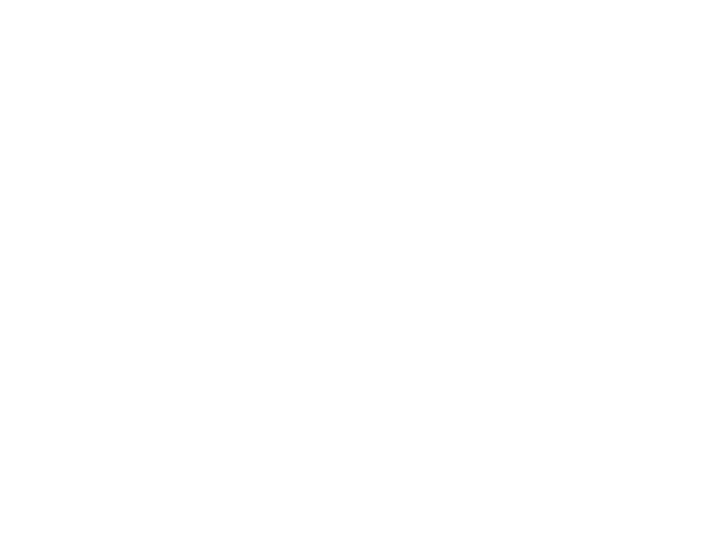
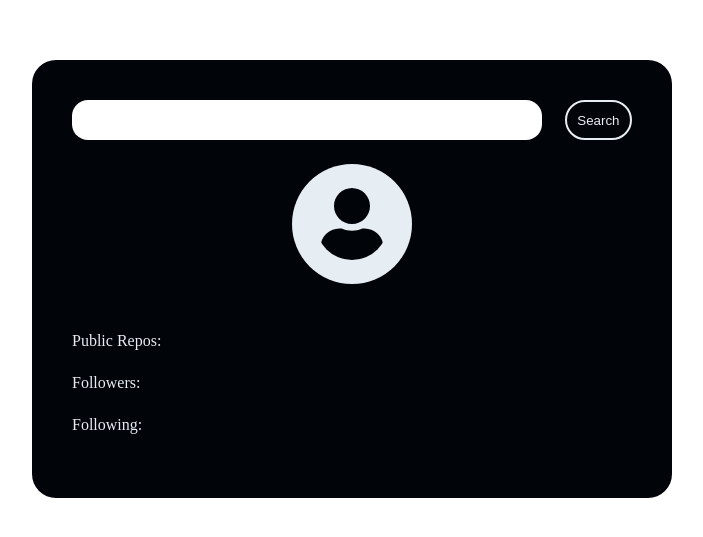
Before and after one commit to T-Harsha-Vardhan/mini-react-projects, a React (Vite) app: page /githubFinder in a window 1280 px wide. Before the commit this address had no page. Shown: the part 121-658 px from the top of the page, without its empty margins (288-991 px from the left). Built offline with nearby package versions, Linux system fonts and the light colour scheme.

Commit message:
project 11 - Github Profile Finder

```diff
--- a/package.json
+++ b/package.json
@@ -10,6 +10,7 @@
     "preview": "vite preview"
   },
   "dependencies": {
+    "moment": "^2.30.1",
     "react": "^18.3.1",
     "react-dom": "^18.3.1",
     "react-icons": "^5.2.1",
--- a/src/App.jsx
+++ b/src/App.jsx
@@ -10,6 +10,7 @@
 import ScrollIndicator from "./pages/scrollIndicator/ScrollIndicator";
 import CustomTabs from "./pages/customTabs/CustomTabs";
 import OpenModal from "./pages/openModal/OpenModal";
+import GithubFinder from "./pages/githubFinder/GithubFinder";
 
 const App = () => {
   return (
@@ -27,6 +28,7 @@
           <Route path="/scrollIndicator" element={<ScrollIndicator />} />
           <Route path="/customTabs" element={<CustomTabs />} />
           <Route path="/openModal" element={<OpenModal />} />
+          <Route path="/githubFinder" element={<GithubFinder />} />
         </Routes>
       </Router>
     </>
--- /dev/null
+++ b/src/pages/githubFinder/GithubFinder.jsx
@@ -0,0 +1,102 @@
+import { useEffect, useState } from "react";
+import "./github-finder.css";
+import moment from "moment";
+import { FaUser } from "react-icons/fa";
+
+const GithubFinder = () => {
+  const [userData, setUserData] = useState(null);
+  const [loading, setLoading] = useState(false);
+  const [error, setError] = useState(null);
+  const [username, setUsername] = useState("");
+  const [inputVal, setInputVal] = useState("");
+
+  const handleInputChange = (e) => {
+    e.preventDefault();
+    setInputVal(e.target.value);
+  };
+
+  const handleSearch = (e) => {
+    e.preventDefault();
+    setUsername(inputVal);
+  };
+
+  useEffect(() => {
+    if (username) {
+      const fetchData = async () => {
+        try {
+          setLoading(true);
+          setError(null);
+          const res = await fetch(`https://api.github.com/users/${username}`);
+          const data = await res.json();
+          setUserData(data);
+          setLoading(false);
+        } catch (error) {
+          setError(error.message);
+        } finally {
+          setLoading(false);
+        }
+      };
+
+      fetchData();
+    }
+  }, [username]);
+
+  return (
+    <>
+      <div id="github-finder">
+        <div className="github-wrapper">
+          {loading ? (
+            <p>Loading...</p>
+          ) : error ? (
+            <p>{error}</p>
+          ) : (
+            <>
+              <div className="github-input">
+                <input
+                  type="text"
+                  id="search"
+                  name="search"
+                  onChange={handleInputChange}
+                />
+                <button onClick={handleSearch}>Search</button>
+              </div>
+              <div className="data-container">
+                <div className="img">
+                  {userData ? (
+                    <img src={userData?.avatar_url} alt="" />
+                  ) : (
+                    <FaUser />
+                  )}
+                  <div>
+                    <a href={userData?.html_url} target="_blank">
+                      {userData?.login}
+                    </a>
+                    <p>
+                      {userData
+                        ? moment(userData?.created_at).format("LL")
+                        : ""}
+                    </p>
+                  </div>
+                </div>
+                <div className="content">
+                  <p>
+                    <span>Public Repos:</span>{" "}
+                    <span>{userData?.public_repos}</span>
+                  </p>
+                  <p>
+                    <span>Followers:</span> <span>{userData?.followers}</span>
+                  </p>
+                  <p>
+                    <span>Following:</span> <span>{userData?.following}</span>
+                  </p>
+                </div>
+              </div>
+            </>
+          )}
+        </div>
+      </div>
+    </>
+  );
+};
+
+export default GithubFinder;
--- /dev/null
+++ b/src/pages/githubFinder/github-finder.css
@@ -0,0 +1,77 @@
+#github-finder {
+  display: flex;
+  flex-direction: column;
+  justify-content: center;
+  align-items: center;
+  height: 100vh;
+  width: 100vw;
+
+  .github-wrapper {
+    width: 50%;
+    background-color: #010409;
+    color: #e6edf3;
+    padding: 40px;
+    border-radius: 24px;
+
+    .github-input {
+      margin-bottom: 24px;
+      display: flex;
+      justify-content: space-between;
+      align-items: center;
+
+      input {
+        flex-basis: 84%;
+        height: 40px;
+        border-radius: 16px;
+        border: none;
+        outline: none;
+        padding: 16px;
+      }
+
+      button {
+        flex-basis: 12%;
+        background-color: #010409;
+        color: #e6edf3;
+        border: 2px solid #e6edf3;
+        border-radius: 24px;
+        height: 40px;
+      }
+    }
+
+    .img {
+      display: flex;
+      flex-direction: column;
+      margin-bottom: 24px;
+      justify-content: center;
+      align-items: center;
+
+      img,
+      svg {
+        border-radius: 50%;
+        height: 120px;
+        width: 120px;
+        margin-bottom: 24px;
+      }
+
+      svg {
+        background-color: #e6edf3;
+        color: #010409;
+        padding: 24px;
+      }
+
+      div {
+        display: flex;
+        width: 100%;
+        justify-content: space-evenly;
+      }
+    }
+
+    .content {
+      p {
+        display: flex;
+        justify-content: space-between;
+        margin-bottom: 24px;
+      }
+    }
+  }
+}
--- a/src/pages/homepage/HomePage.jsx
+++ b/src/pages/homepage/HomePage.jsx
@@ -16,6 +16,7 @@
         <Link to="/scrollIndicator">Scroll Indicator</Link>
         <Link to="/customTabs">Custom Tabs</Link>
         <Link to="/openModal">Open Modal</Link>
+        <Link to="/githubFinder">Github Finder</Link>
       </div>
     </div>
   );
```
Also changed, not shown: 1 other file (tests, documents, lock files or other folders).
